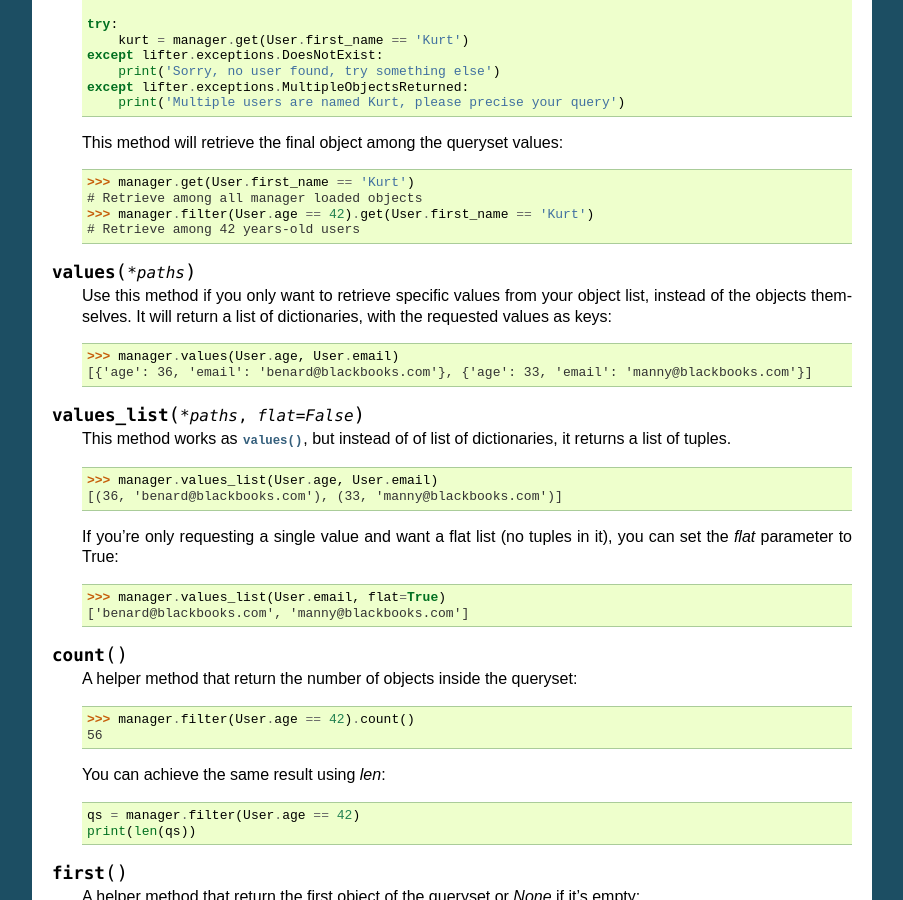
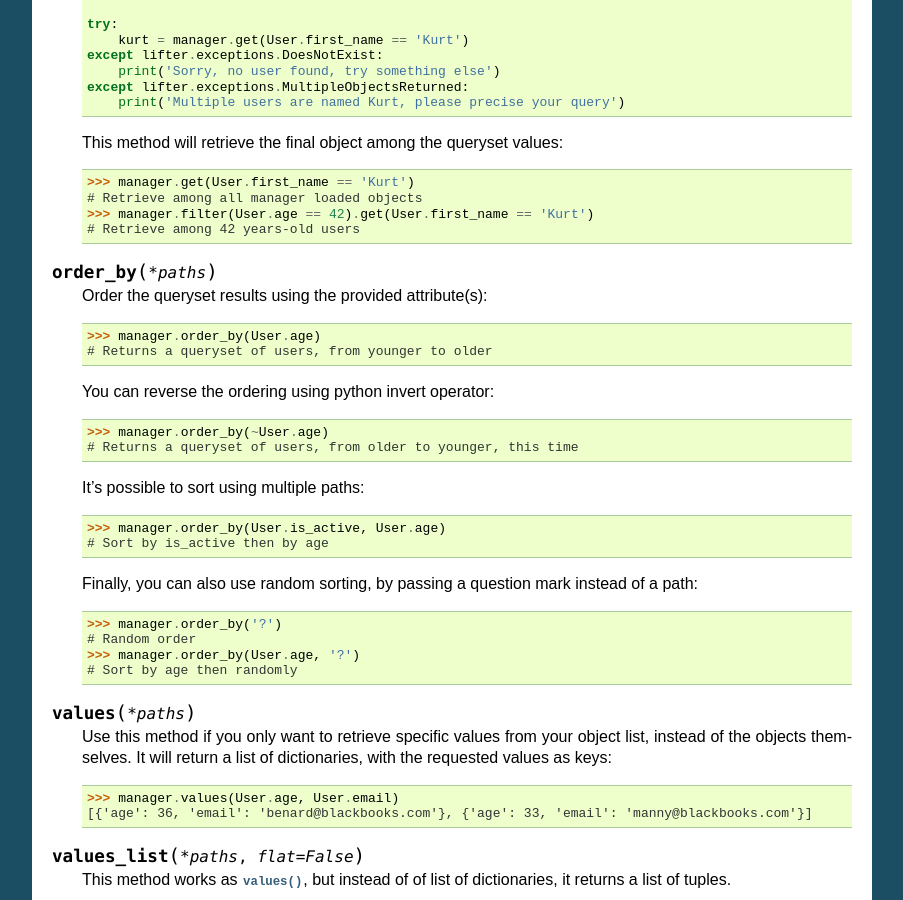
Before and after one commit to agateblue/lifter, a Sphinx documentation site: the page built from docs/usage.rst, in a window 1280 px wide and 900 px high, scrolled down 1821 px. Shown: the whole window, without its empty margins (198-1101 px from the left). Built offline with Sphinx 7.4.7, drawn with Linux system fonts in a browser that asks for light colours.

Commit message:
Added missing documentation about order_by

```diff
--- a/docs/usage.rst
+++ b/docs/usage.rst
@@ -135,6 +135,38 @@ QuerySet methods
         # Retrieve among all manager loaded objects
         >>> manager.filter(User.age == 42).get(User.first_name == 'Kurt')
         # Retrieve among 42 years-old users
+
+.. py:method:: order_by(*paths)
+
+    Order the queryset results using the provided attribute(s):
+
+    .. code-block:: python
+
+        >>> manager.order_by(User.age)
+        # Returns a queryset of users, from younger to older
+
+    You can reverse the ordering using python invert operator:
+
+    .. code-block:: python
+
+        >>> manager.order_by(~User.age)
+        # Returns a queryset of users, from older to younger, this time
+
+    It's possible to sort using multiple paths:
+
+    .. code-block:: python
+
+        >>> manager.order_by(User.is_active, User.age)
+        # Sort by is_active then by age
+
+    Finally, you can also use random sorting, by passing a question mark instead of a path:
+
+    .. code-block:: python
+
+        >>> manager.order_by('?')
+        # Random order
+        >>> manager.order_by(User.age, '?')
+        # Sort by age then randomly
 
 .. py:method:: values(*paths)
 
```
